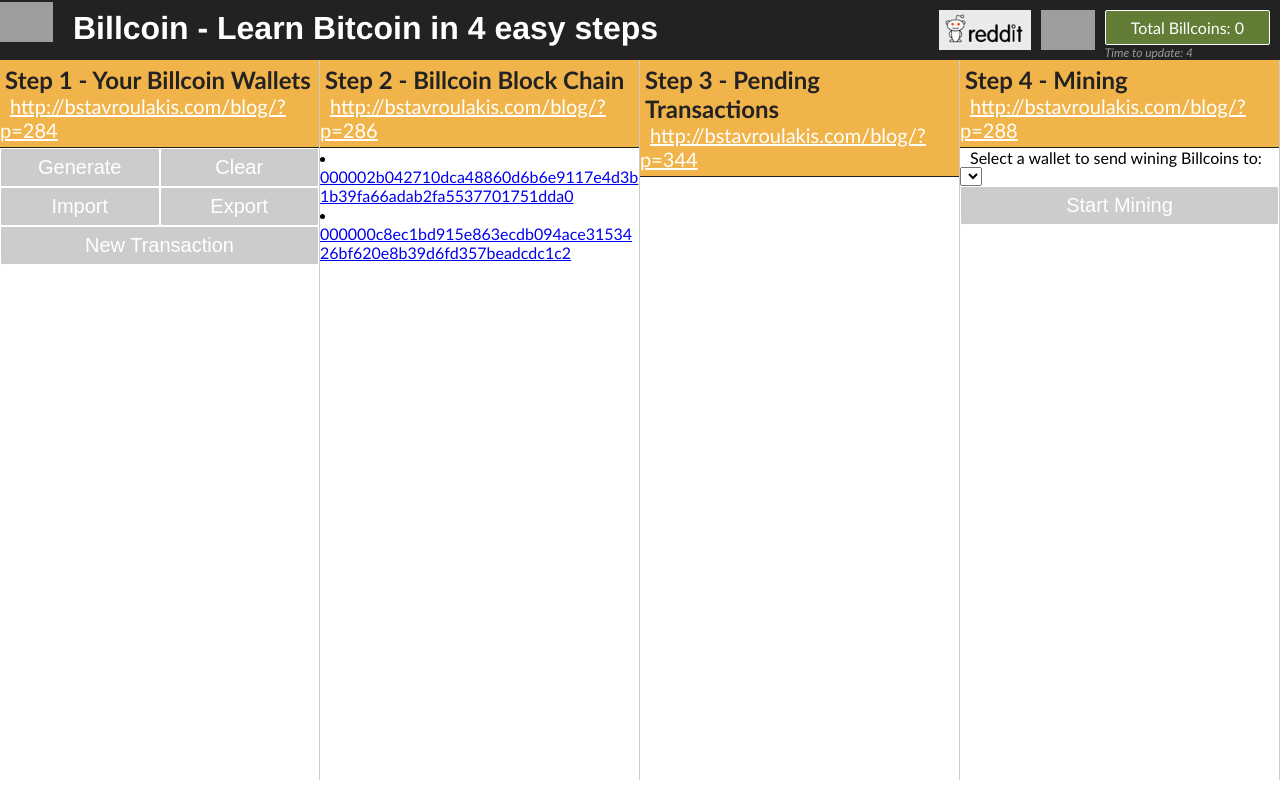
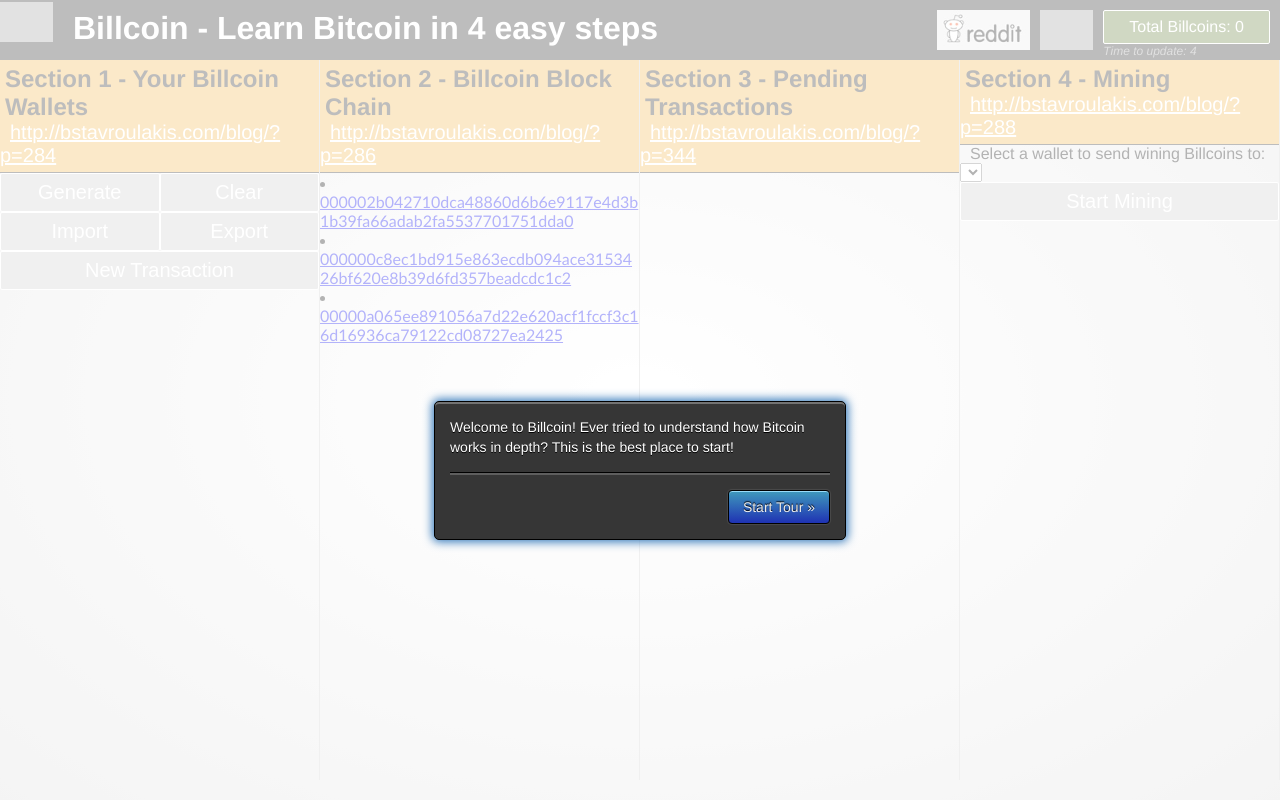
Before and after one commit to bstavroulakis/billcoin, a PHP site: page / in a window 1280 px wide. Run offline with PHP 8.4, Linux system fonts and the light colour scheme; lists and menus that the app fills with data are empty; grey boxes are pictures that could not be loaded.

Commit message:
Added Tour

```diff
--- /dev/null
+++ b/css/tour.css
@@ -0,0 +1,151 @@
+          .tour_item.active {
+                z-index: 49;
+                position: relative;
+            }
+            #tour_mask {
+                background-color: #fff;
+                display: block;
+                height: 100%;
+                left: 0;
+                opacity: 0.7;
+                position: fixed;
+                top: 0;
+                width: 100%;
+                z-index: 20;
+            }
+            #tour_dialog {
+                background-color: #363636;
+                border: 1px solid #000000;
+                border-radius: 5px 5px 5px 5px;
+                box-shadow: 0 0 10px 2px #367ABB, 0 2px 0 0 rgba(255, 255, 255, 0.3) inset;
+                color: #FFFFFF;
+                display: none;
+                line-height: 20px;
+                padding: 15px;
+                position: absolute !important;
+                text-shadow: 0 1px 0 #000000;
+                z-index: 50;
+                text-align: left;
+                max-width: 380px;
+                font-size: 14px
+            }
+            .ui-dialog{
+                z-index:51;
+            }
+            #tour_dialog:hover a {
+                opacity: 1;
+                transition: opacity 1s;
+                -moz-transition: opacity 1s;
+                -webkit-transition: opacity 1s;
+                -o-transition: opacity 1s;
+            }
+            #tour_dialog hr {
+                background-color: rgba(255, 255, 255, 0.2);
+                border: medium none;
+                border-top: 1px solid #000;
+                height: 2px;
+                margin: 15px 0;
+            }
+            #tour_dialog .button {
+                border-radius: 4px;
+                -webkit-border-radius: 4px;
+                -moz-border-radius: 4px;
+                border: 1px solid #000;
+                background: #3f9abc;
+                background: -moz-linear-gradient(top, #3f9abc 0%, #1f32b3 100%);
+                background: -webkit-gradient(linear, left top, left bottom, color-stop(0%, #3f9abc), color-stop(100%, #1f32b3));
+                background: -webkit-linear-gradient(top, #3f9abc 0%, #1f32b3 100%);
+                background: -o-linear-gradient(top, #3f9abc 0%, #1f32b3 100%);
+                background: -ms-linear-gradient(top, #3f9abc 0%, #1f32b3 100%);
+                background: linear-gradient(top, #3f9abc 0%, #1f32b3 100%);
+                filter: progid:dximagetransform.microsoft.gradient(startColorstr='@start', endColorstr='@end', GradientType=0);
+                -moz-box-shadow: 0 0 1px 1px rgba(255, 255, 255, 0.1), 0 1px 0 0 #99DBF8 inset;
+                -webkit-box-shadow: 0 0 1px 1px rgba(255, 255, 255, 0.1), 0 1px 0 0 #99DBF8 inset;
+                box-shadow: 0 0 1px 1px rgba(255, 255, 255, 0.1), 0 1px 0 0 #99DBF8 inset;
+                color: #eee;
+                display: inline-block;
+                font-size: 14px;
+                padding: 6px 14px;
+                position: relative;
+                text-decoration: none;
+                vertical-align: top;
+                text-shadow: 0 -1px 1px #000000;
+                cursor: pointer;
+                float: right;
+            }
+            #tour_dialog .button:hover {
+                background: -moz-linear-gradient(top, #44a4c7 0%, #2136bf 100%);
+                background: -webkit-gradient(linear, left top, left bottom, color-stop(0%, #44a4c7), color-stop(100%, #2136bf));
+                background: -webkit-linear-gradient(top, #44a4c7 0%, #2136bf 100%);
+                background: -o-linear-gradient(top, #44a4c7 0%, #2136bf 100%);
+                background: -ms-linear-gradient(top, #44a4c7 0%, #2136bf 100%);
+                background: linear-gradient(top, #44a4c7 0%, #2136bf 100%);
+                filter: progid:dximagetransform.microsoft.gradient(startColorstr='44a4c7', endColorstr='2136bf', GradientType=0);
+                color: #fff !important;
+            }
+            #tour_dialog .arrow {
+                position: absolute;
+                width: 0;
+                height: 0;
+            }
+            #tour_dialog .arrow.top {
+                border-left: 10px solid transparent;
+                border-right: 10px solid transparent;
+                border-top: 10px solid #363636;
+                bottom: -10px;
+                left: 48%;
+            }
+            #tour_dialog .arrow.bottom {
+                border-bottom: 10px solid #363636;
+                border-left: 10px solid transparent;
+                border-right: 10px solid transparent;
+                left: 48%;
+                top: -8px;
+            }
+            #tour_dialog .arrow.right {
+                border-bottom: 10px solid transparent;
+                border-right: 10px solid #363636;
+                border-top: 10px solid transparent;
+                left: -10px;
+                top: 8px;
+            }
+            #tour_dialog .arrow.left {
+                border-bottom: 10px solid transparent;
+                border-left: 10px solid #363636;
+                border-top: 10px solid transparent;
+                right: -10px;
+                top: 8px;
+            }
+            body {
+                font-family: helvetica;
+                background: #cedce7;
+                /* Old browsers */
+                background: -moz-radial-gradient(center, ellipse cover, #fff 0%, #dbdbdb 100%);
+                /* FF3.6+ */
+                background: -webkit-gradient(radial, center center, 0px, center center, 100%, color-stop(0%, #fff), color-stop(100%, #dbdbdb));
+                /* Chrome,Safari4+ */
+                background: -webkit-radial-gradient(center, ellipse cover, #fff 0%, #dbdbdb 100%);
+                /* Chrome10+,Safari5.1+ */
+                background: -o-radial-gradient(center, ellipse cover, #fff 0%, #dbdbdb 100%);
+                /* Opera 12+ */
+                background: -ms-radial-gradient(center, ellipse cover, #fff 0%, #dbdbdb 100%);
+                /* IE10+ */
+                background: radial-gradient(center, ellipse cover, #fff 0%, #dbdbdb 100%);
+                /* W3C */
+                filter: progid:DXImageTransform.Microsoft.gradient(startColorstr='#fff', endColorstr='#dbdbdb', GradientType=1);
+                /* IE6-9 fallback on horizontal gradient */
+            }
+            .demo_container {
+                margin: auto;
+                text-align: center;
+                width: 330px;
+            }
+            .demo_item {
+                background-color: #fff;
+                border: 1px solid #B1B1B1;
+                border-radius: 10px;
+                box-shadow: 0 3px 0 0 rgba(0, 0, 0, 0.2);
+                display: inline-block;
+                margin: 75px;
+                padding: 15px;
+            }
--- a/index.php
+++ b/index.php
@@ -6,6 +6,7 @@
 <script src="js/jquery/jquery-ui.js"></script>
 <script src="js/jquery/knockout.js"></script>
 <script src="js/jquery/knockout.mapping.js"></script>
+<script src="js/jquery/jquery.tour.js"></script>
 <script src="js/jquery/alertify.min.js"></script>
 <link rel="stylesheet" href="js/jquery/alertify.core.css" />
 <link rel="stylesheet" href="js/jquery/alertify.default.css" />
@@ -34,6 +35,7 @@
 <link rel="stylesheet" href="css/main.css">
 <link rel="stylesheet" href="css/spacing.css">
 <link rel="stylesheet" href="css/billcoin.css">
+<link rel="stylesheet" href="css/tour.css">
 
 <script>
 
@@ -78,7 +80,7 @@ $(document).ready(function(){
 		<div class="clearfix"></div>
 	</header>
 
-	<div id="dialog-form" title="Add New Transaction">
+	<div id="dialog-form" title="Add New Transaction" class="step_add_transaction">
 	  <p class="validateTips">All form fields are required.</p>
 	  <form id="newTx">
 		  <fieldset>
@@ -116,15 +118,15 @@ $(document).ready(function(){
 
 	<div id="dialog-block"></div>
 
-	<section class="section">
-		<header>
-			<h2 class="section_header">Step 1 - Your Billcoin Wallets</h2>
+	<section class="section step1">
+		<header class="step2">
+			<h2 class="section_header">Section 1 - Your Billcoin Wallets</h2>
 			<span class="margin_left step_link">
 				<a target="_blank" href="http://bstavroulakis.com/blog/?p=284">http://bstavroulakis.com/blog/?p=284</a>
 			</span>
 		</header>
 		<div class="clearfix"></div>
-		<button class="gray_button left width_50" id="generate_btn">
+		<button class="gray_button left width_50 step3" id="generate_btn">
 			<a href="javascript:void(0)">Generate</a>
 		</button>
 		<button class="gray_button left width_50" id="clear_btn">
@@ -140,7 +142,7 @@ $(document).ready(function(){
 			<a href="javascript:void(0)">Export</a>
 		</button>
 		<div class="clearfix"></div>
-		<button class="gray_button left full new_transaction_btn">
+		<button class="gray_button left full new_transaction_btn step4">
 			<a href="javascript:void(0)">
 				New Transaction
 			</a>
@@ -156,9 +158,9 @@ $(document).ready(function(){
 		</ul>
 	</section>
 
-	<section class="section">
+	<section class="section step_block_chain">
 		<header>
-			<h2 class="section_header">Step 2 - Billcoin Block Chain</h2>
+			<h2 class="section_header">Section 2 - Billcoin Block Chain</h2>
 			<span class="margin_left step_link">
 				<a target="_blank" href="http://bstavroulakis.com/blog/?p=286">http://bstavroulakis.com/blog/?p=286</a>
 			</span>
@@ -167,9 +169,9 @@ $(document).ready(function(){
 		<div id="blockchain"></div>
 	</section>
 
-	<section class="section">
+	<section class="section step_pending_transactions">
 		<header>
-			<h2 class="section_header">Step 3 - Pending Transactions</h2>
+			<h2 class="section_header">Section 3 - Pending Transactions</h2>
 			<span class="margin_left step_link">
 				<a target="_blank" href="http://bstavroulakis.com/blog/?p=344">http://bstavroulakis.com/blog/?p=344</a>
 			</span>
@@ -180,7 +182,7 @@ $(document).ready(function(){
 
 	<section class="section">
 		<header>
-			<h2 class="section_header step_link">Step 4 - Mining</h2>
+			<h2 class="section_header step_link">Section 4 - Mining</h2>
 			<span class="margin_left step_link">
 				<a target="_blank" href="http://bstavroulakis.com/blog/?p=288">http://bstavroulakis.com/blog/?p=288</a>
 			</span>
@@ -207,6 +209,63 @@ $(document).ready(function(){
 
 	<div class="clearfix"></div>
 
+	        <script>
+            // Config tour steps
+            var tourSteps = [
+            {
+                "msg": "Welcome to Billcoin! Ever tried to understand how Bitcoin works in depth? This is the best place to start!",
+                "actionName": false,
+                "selector": "body",
+                "position": "center",
+                "btnMsg": "Start Tour &raquo",
+                "nextSelector": "#tour_dialog_btn",
+                "waitForTrigger": false
+            }, {
+                "msg": "This page is divided in 4 sections. Each section has a header and the body.",
+                    "selector": ".step1",
+                    "position": "right",
+                    "btnMsg": "Next &raquo",
+            }, {
+                "msg": "The header section has the title of the section and a link to a blog post which describes the section in depth. It is HIGHLY recommended that you read the blog post before playing with each section.",
+                    "selector": ".step2",
+                    "position": "right",
+                    "btnMsg": "Next &raquo"
+            }, {
+                "msg": "In this first section click on Generate to generate a wallet. Wallets are public/private keys to save your Billcoins. The public key is your address and the private key is responsible for signing your transactions so everybody knows that only you orded a transaction from your address.",
+                    "selector": ".step3",
+                    "position": "right",
+                    "nextSelector": "#generate_btn"
+            }, {
+                "msg": "Now that you created a wallet let us generate a transaction. We will send 0 billcoins from our wallet to our wallet again. So click on New Transaction to open up the popup. There is no good reason to do this transaction but it still can take place just for testing.",
+                    "selector": ".step4",
+                    "position": "right",
+                    "nextSelector":".new_transaction_btn"
+            },  {
+                "msg": "I've pre-loaded in the 'To Address' your address and in the 'Amount' the value of 0. So now click on 'Add Transaction to Queue' to send the transaction request to the newtwork.",
+                    "selector": ".step_add_transaction",
+                    "position": "right",
+                    "nextSelector": ".ui-button"
+            },  {
+                "msg": "In this section you can see the transactions that are pending. In a few seconds you'll see the transaction you generated as well.",
+                    "selector": ".step_pending_transactions",
+                    "position": "right",
+                    "btnMsg": "Next &raquo"
+            },  {
+                "msg": "This is the Block Chain. It is nothing more that a list of Blocks. Each Block has a batch of transactions. To add a Block in the Block Chain you have to find a special number that will generate a new ID in relation to the current Block ID. To learn more about Blocks you can checkout the blog post link located in the header.",
+                    "selector": ".step_block_chain",
+                    "position": "right",
+                    "btnMsg": "Next &raquo"
+            },  {
+                "msg": "This is the last step necessary. You'll have to mine a Block so you can add the transaction in the Block Chain. WARNING: Mining is a bit CPU intensive, so make sure you're not running anything heavy before clicking on the 'Start Mining' button. Once you start to mine you'll have to wait about a minute for it to finish. Also, you'll get 50 Billcoins as a prize!",
+                    "selector": ".miner_btn",
+                    "position": "left",
+                    "nextSelector": ".miner_btn"
+            }];
+
+            // fire off the tour when ready
+            var tour = new TourGuide(tourSteps);
+        </script>
+
 </body>
 
 </html>
```
Also changed, not shown: api/blockchain.txt (+1 -1 lines), js/Billcoin.js (+5 -12 lines), js/jquery/jquery.tour.js (added).
